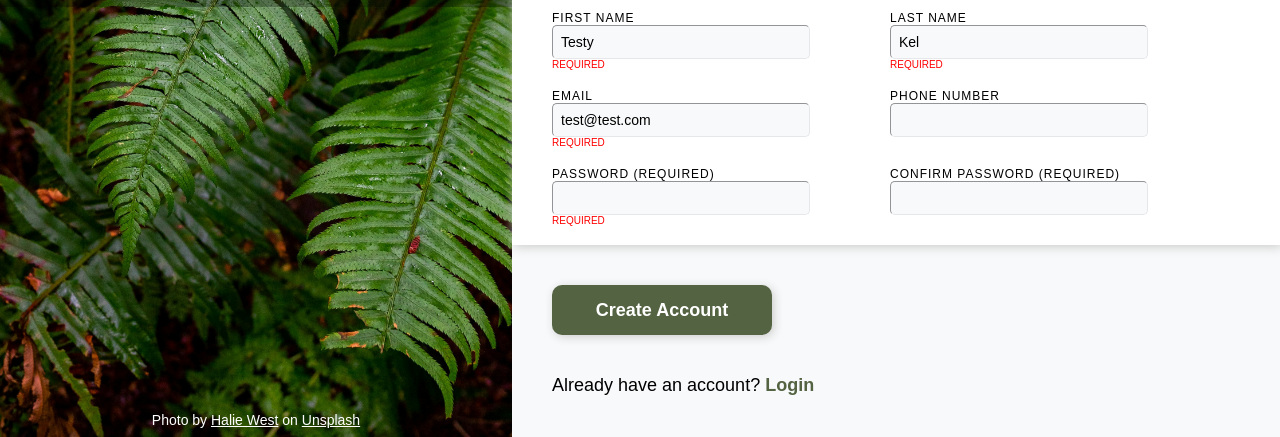
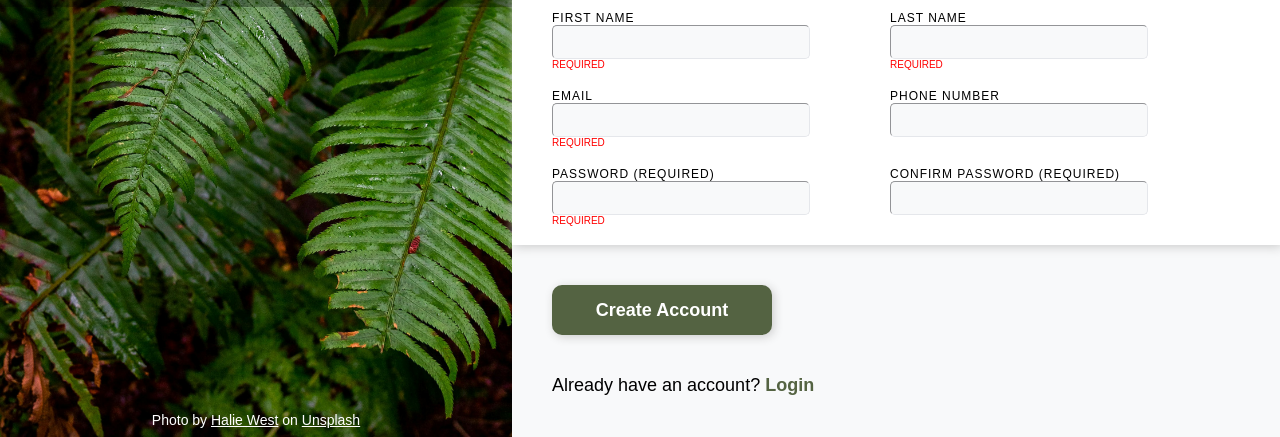
Before and after one commit to phanwilkie/sign-up-form, a plain HTML site: page index.html in a window 1280 px wide. Shown: the part 363-800 px from the top of the page. Drawn offline with Linux system fonts and the light colour scheme.

Commit message:
Removed default values from mandatory fields put there for testing purposes

```diff
--- a/index.html
+++ b/index.html
@@ -33,19 +33,19 @@
                     <div class="form-row">
                         <div class="field">
                             <label for="first_name">FIRST NAME</label>
-                            <input type="text" id="first_name" name="first_name" value="Testy" required/>
+                            <input type="text" id="first_name" name="first_name" required/>
                             <span id="err_first_name">REQUIRED</span>
                         </div>
                             <div class="field">
                             <label for="last_name">LAST NAME</label>
-                            <input type="text" id="last_name" name="last_name" value="Kel" required/>
+                            <input type="text" id="last_name" name="last_name" required/>
                             <span id="err_last_name">REQUIRED</span>
                         </div>
                     </div>
                     <div class="form-row">
                         <div class="field">
                             <label for="email">EMAIL</label>
-                            <input type="email" id="email" name="email" value="test@test.com" required/>
+                            <input type="email" id="email" name="email" required/>
                             <span id="err_email">REQUIRED</span>
                         </div>
                         <div class="field">
```
